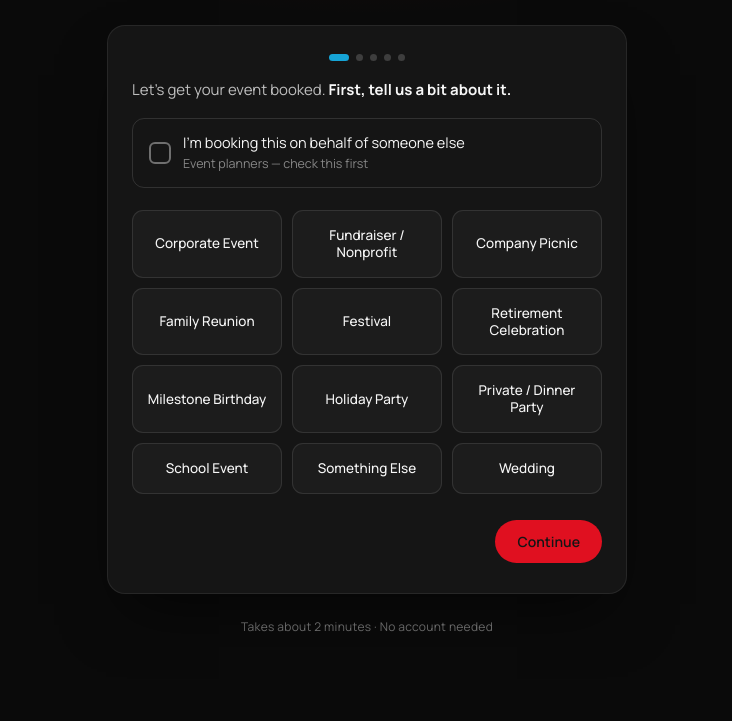
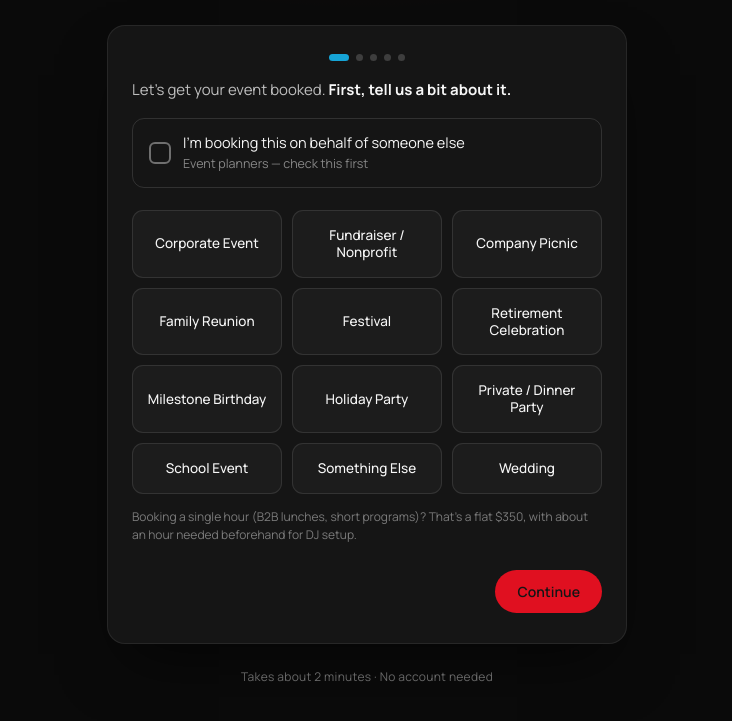
Before and after one commit to djvelvetgrrl-ai/velvet-website, a plain HTML site: page intake.html in a window 1280 px wide. Shown: the part 197-918 px from the top of the page, without its empty margins (273-1005 px from the left). Before the commit the page ends 876 px from the top, so only its background shows below. Drawn offline with Linux system fonts and the light colour scheme.

Commit message:
Update intake.html

```diff
--- a/intake.html
+++ b/intake.html
@@ -335,6 +335,12 @@
   }
   .reviewblock p{ margin:0 0 4px; font-size:13.5px; color:rgba(247,247,247,0.8); }
   .reviewblock p b{ color:var(--ivory); }
+
+  .pricenote{
+    font-size:12px;
+    color:rgba(247,247,247,0.45);
+    line-height:1.5;
+  }
 </style>
 </head>
 <body>
@@ -391,6 +397,10 @@
         <button class="etype" data-type="Something Else"><span class="glow"></span><span>Something Else</span></button>
         <button class="etype" data-type="Wedding"><span class="glow"></span><span>Wedding</span></button>
       </div>
+
+      <p class="pricenote" style="margin-top:14px;">
+        Booking a single hour (B2B lunches, short programs)? That's a flat $350, with about an hour needed beforehand for DJ setup.
+      </p>
 
       <div id="plannerNames" style="display:none;">
         <div class="row2" style="margin-top:18px;">
@@ -486,6 +496,9 @@
           <select id="i_addons"><option>Not sure yet</option><option>Photo booth</option><option>Uplighting</option><option>Karaoke</option><option>Silent Disco</option><option>MC / hosting services</option><option>None needed</option></select>
         </div>
       </div>
+      <p class="pricenote" style="margin:-8px 0 16px;">
+        Photo booth add-on is +$150 (digital photos, no prints) and needs 30 minutes of its own for setup.
+      </p>
       <div class="field"><label>Load-in time &amp; access notes <span class="opt">(stairs, elevator, parking)</span></label><input type="text" id="i_loadin"></div>
       <div class="field"><label>Anything else she should know</label><textarea id="i_notes"></textarea></div>
 
```
